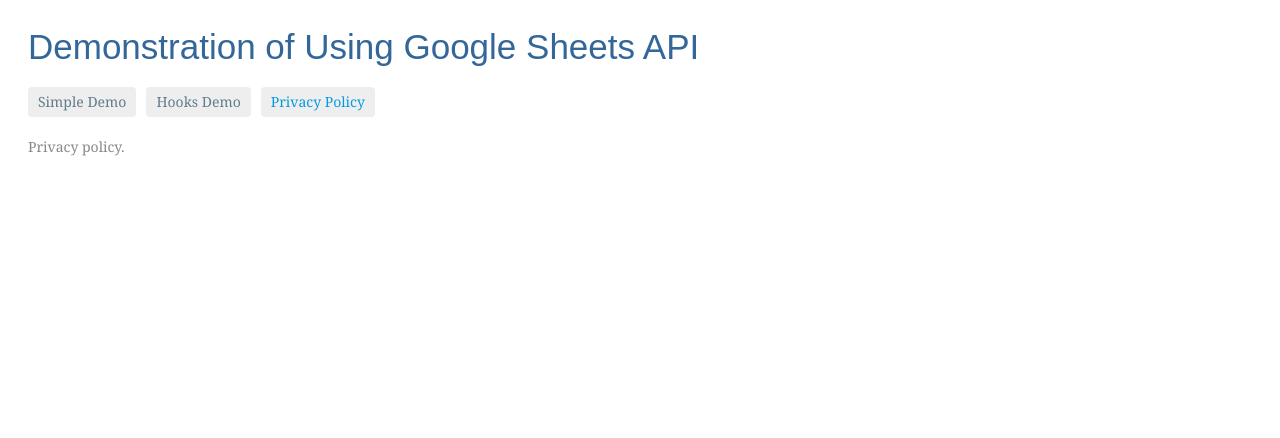
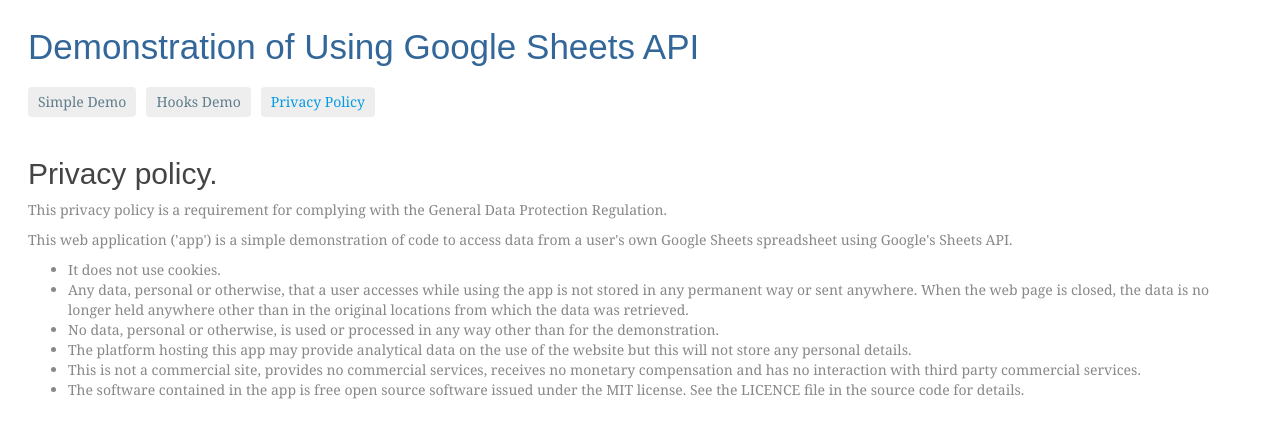
Before and after one commit to davidgma/google-sheets-demo, an Angular app: page /privacy in a window 1280 px wide. Shown: the top 438 px of the page. Built offline with nearby package versions, Linux system fonts and the light colour scheme.

Commit message:
Upload changes.

```diff
--- a/src/app/privacy/privacy.component.html
+++ b/src/app/privacy/privacy.component.html
@@ -1,4 +1,16 @@
 <br>
+<h2>Privacy policy.</h2>
 <p>
-    Privacy policy.
+This privacy policy is a requirement for complying with the General Data Protection Regulation.
 </p>
+<p>
+This web application ('app') is a simple demonstration of code to access data from a user's own Google Sheets spreadsheet using Google's Sheets API.
+</p>
+<ul>
+<li>It does not use cookies.</li>
+<li>Any data, personal or otherwise, that a user accesses while using the app is not stored in any permanent way or sent anywhere. When the web page is closed, the data is no longer held anywhere other than in the original locations from which the data was retrieved.</li>
+<li>No data, personal or otherwise, is used or processed in any way other than for the demonstration.</li>
+<li>The platform hosting this app may provide analytical data on the use of the website but this will not store any personal details.</li>
+<li>This is not a commercial site, provides no commercial services, receives no monetary compensation and has no interaction with third party commercial services.</li>
+<li>The software contained in the app is free open source software issued under the MIT license. See the LICENCE file in the source code for details.</li>
+</ul>
```
